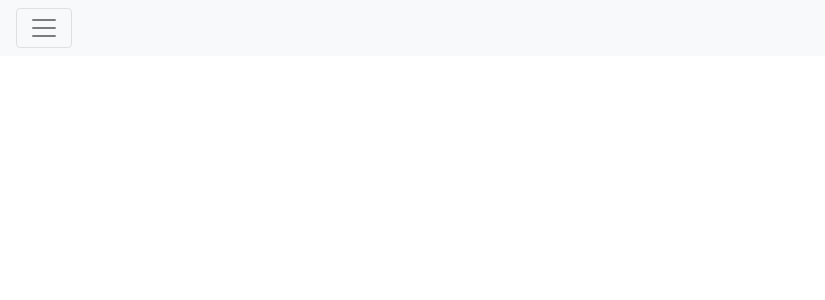
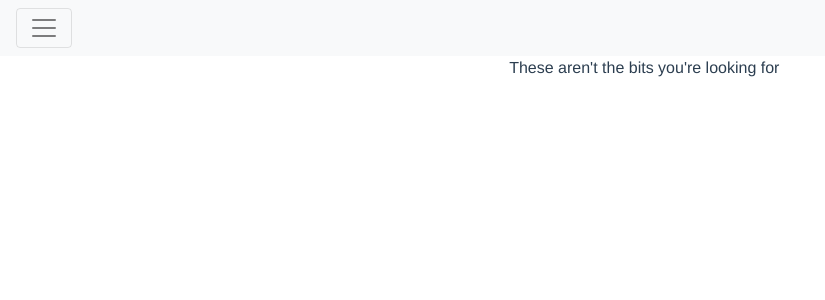
Before and after one commit to RoyRV/sammy-learning, a Vue app: page /division in a window 1280 px wide. Shown: the top 300 px of the page, without its empty margins (0-825 px from the left). Built offline with nearby package versions, Linux system fonts and the light colour scheme.

Commit message:
adding page not found

```diff
--- a/src/router/index.js
+++ b/src/router/index.js
@@ -2,6 +2,7 @@ import Vue from 'vue'
 import VueRouter from 'vue-router'
 // import Home from '../views/Home.vue'
 import Index from '../views/Index.vue'
+import PageNotFound from '../views/PageNotFound.vue';
 
 Vue.use(VueRouter)
 
@@ -18,6 +19,10 @@ const routes = [
     // this generates a separate chunk (about.[hash].js) for this route
     // which is lazy-loaded when the route is visited.
     component: () => import(/* webpackChunkName: "about" */ '../views/About.vue')
+  },
+  {
+    path: '*',
+    component: PageNotFound,
   }
 ]
 
--- /dev/null
+++ b/src/views/PageNotFound.vue
@@ -0,0 +1,13 @@
+<template>
+    <div class="content-container">
+        <div class="content-title-group not-found">
+            <i class="fas fa-exclamation-triangle" aria-hidden="true"></i> &nbsp;
+            <span class="title">These aren't the bits you're looking for</span>
+        </div>
+    </div>
+</template>
+<script>
+    export default {
+        name: 'PageNotFound'
+    }
+</script>
```
